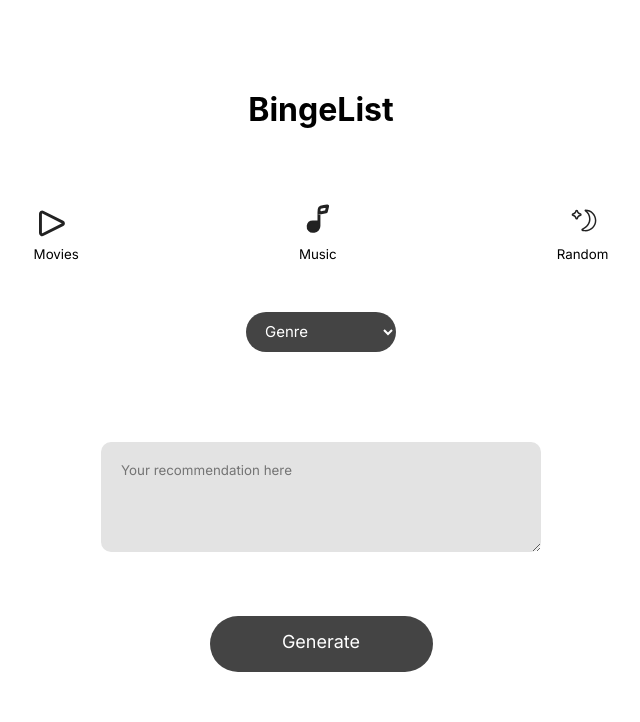
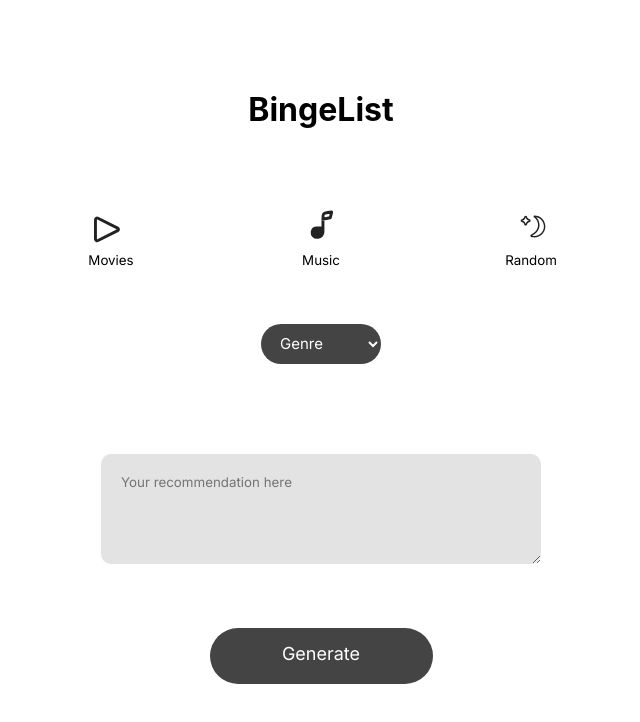
Before and after one commit to BeanyBeans/Hacklytics, a React (Create React App) app in the folder hacklytics/: page / in a window 1280 px wide. Shown: the top 722 px of the page, without its empty margins (319-959 px from the left). Built offline with nearby package versions, Linux system fonts and the light colour scheme.

Commit message:
not a square

```diff
--- a/hacklytics/src/pages/BingeList.css
+++ b/hacklytics/src/pages/BingeList.css
@@ -39,7 +39,7 @@
 select {
     margin: 0 auto; /* Center the select dropdown horizontally */
     display: block;
-    width: 150px; /* Set width */
+    width: 120px; /* Set width */
     height: 40px;
     border: none;
     border-radius: 22px;
@@ -56,11 +56,11 @@ select {
 
 select option {
     padding: 1rem;
-    border-radius: 5rem;
     background: rgb(255, 255, 255);
     font-size: .5rem;
+    border-radius: 5px;
 }
 
 select:hover {
-    background-color: #666666; /* Change background color on hover */
+    background-color: #666666;
 }
--- a/hacklytics/src/pages/CategoryList.css
+++ b/hacklytics/src/pages/CategoryList.css
@@ -19,23 +19,25 @@
 }
 
 .button {
+    width: 90px;
+    height: 120px;
     display: flex;
     flex-direction: column;
     justify-content: center;
     align-items: center;
     text-align: center;
-    margin-left: 90px;
-    margin-right: 90px;
+    margin-left: 60px;
+    margin-right: 60px;
     padding: 20px;
     background-color: white;
     border: none;
-    border-radius: 5px;
+    border-radius: 20px;
     font-family: Inter;
 }
 
 .button:hover {
     background-color: #f0f0f0; /* Change background color on hover */
-    border-radius: 5px
+    border-radius: 20px
 }
 
 .image {
```
